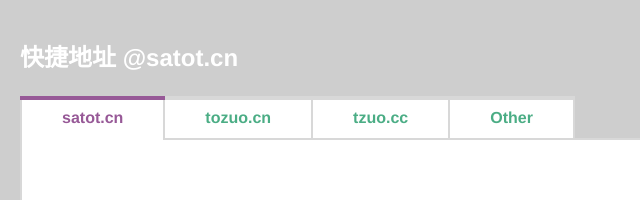
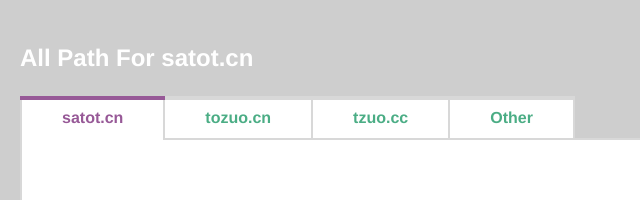
Before and after one commit to satott/satott.github.io, a plain HTML site: page index.html in a window 1280 px wide. Shown: the top 200 px of the page, 0-640 px from the left. Drawn offline with nearby package versions, Linux system fonts and the light colour scheme.

Commit message:
Update index.html

```diff
--- a/index.html
+++ b/index.html
@@ -1,7 +1,7 @@
 <html>
 <head>
     <meta http-equiv="Content-Type" content="text/html; charset=UTF-8"/>
-    <title>Tab快捷地址 @Satot.cn</title>
+    <title>Tab快捷地址 @satot.cn</title>
     <link rel="stylesheet" media="screen" type="text/css" href="./style/css/normalize.css">
     <link rel="stylesheet" media="screen" type="text/css" href="./style/css/css.css"/>
     <script type="text/javascript" src="./style/js/jquery.js"></script>
@@ -9,7 +9,7 @@
 </head>
 <body style="background: #CECECE;">
 <div style="text-align:left; color:white">
-    <h2>快捷地址 @satot.cn</h2>
+    <h2>All Path For satot.cn</h2>
 </div>
 <figure class="tabBlock">
     <ul class="tabBlock-tabs">
```
